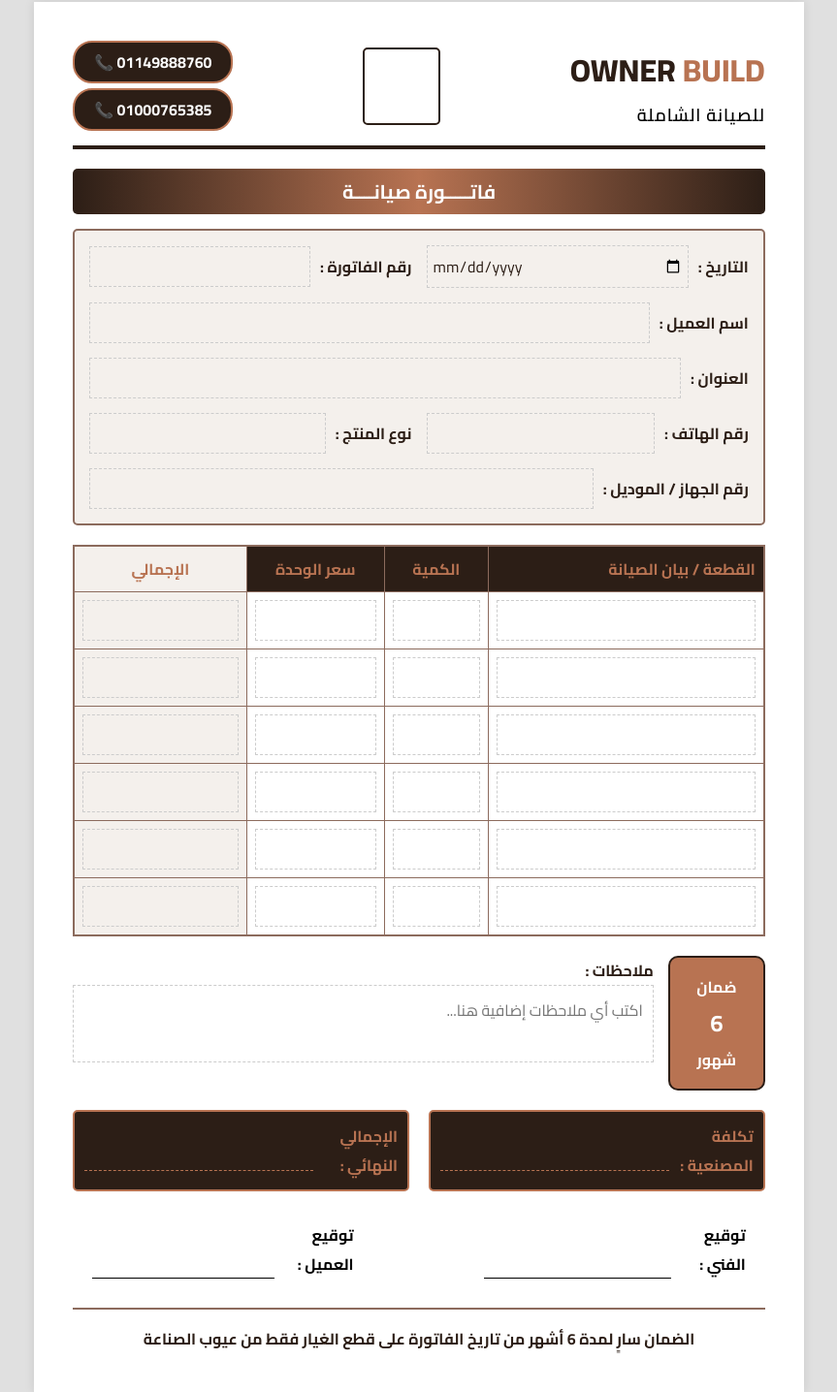
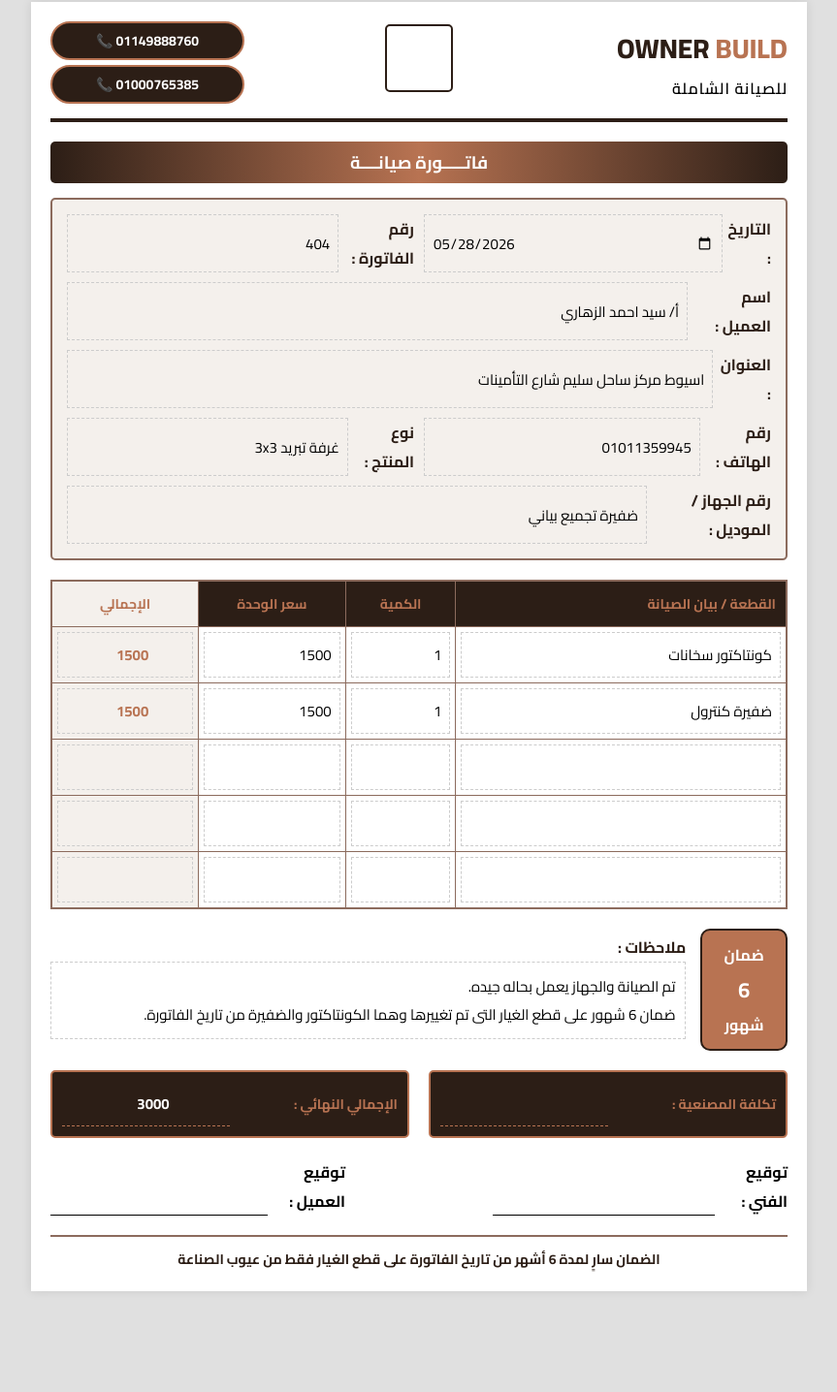
Before and after one commit to 3mmar404/invoicee, a plain HTML site: page index.html in a window 1280 px wide. Shown: the part 91-1527 px from the top of the page at 97% size, without its empty margins (208-1071 px from the left). After the commit the page ends 1433 px from the top, so only its background shows below. Drawn offline with Linux system fonts and the light colour scheme.

Commit message:
Update index.html

```diff
--- a/index.html
+++ b/index.html
@@ -3,7 +3,7 @@
 <head>
     <meta charset="UTF-8">
     <meta name="viewport" content="width=device-width, initial-scale=1.0">
-    <title>فاتورة صيانة - OWNER BUILD</title>
+    <title>فاتورة صيانة 404 - OWNER BUILD</title>
     <link href="https://fonts.googleapis.com/css2?family=Cairo:wght@400;600;700;800&display=swap" rel="stylesheet">
     <style>
         :root {
@@ -21,16 +21,16 @@
         body {
             background-color: #e0e0e0;
             margin: 0;
-            padding: 20px;
+            padding: 10px;
             display: flex;
             justify-content: center;
         }
 
         .invoice-container {
             background-color: #fff;
-            width: 210mm; /* A4 Width */
-            min-height: 297mm; /* A4 Height */
-            padding: 40px;
+            width: 100%;
+            max-width: 800px;
+            padding: 20px;
             box-shadow: 0 0 10px rgba(0,0,0,0.1);
             position: relative;
         }
@@ -43,277 +43,144 @@
             border-bottom: 4px solid var(--dark-brown);
             padding-bottom: 15px;
             margin-bottom: 20px;
+            flex-wrap: wrap;
+            gap: 15px;
         }
 
-        .logo-section h1 {
-            margin: 0;
-            color: var(--copper);
-            font-size: 32px;
-            font-weight: 800;
-        }
-        .logo-section h1 span {
-            color: var(--dark-brown);
-        }
-        .logo-section p {
-            margin: 0;
-            font-weight: 600;
-            font-size: 18px;
-            letter-spacing: 1px;
-        }
+        .logo-section { text-align: center; flex: 1; min-width: 150px; }
+        .logo-section h1 { margin: 0; color: var(--copper); font-size: 28px; font-weight: 800; }
+        .logo-section h1 span { color: var(--dark-brown); }
+        .logo-section p { margin: 0; font-weight: 600; font-size: 16px; letter-spacing: 1px; }
 
-        .qr-section {
-            display: flex;
-            justify-content: center;
-            align-items: center;
-        }
-        .qr-section img {
-            width: 80px;
-            height: 80px;
-            border: 2px solid var(--dark-brown);
-            border-radius: 5px;
-            padding: 2px;
-        }
+        .qr-section { text-align: center; flex: 1; }
+        .qr-section img { width: 70px; height: 70px; border: 2px solid var(--dark-brown); border-radius: 5px; padding: 2px; }
 
-        .contact-info {
-            display: flex;
-            flex-direction: column;
-            gap: 5px;
-        }
-        .contact-item {
-            background-color: var(--dark-brown);
-            color: white;
-            padding: 5px 20px;
-            border-radius: 20px;
-            font-weight: bold;
-            font-size: 16px;
-            direction: ltr;
-            text-align: right;
-            border: 2px solid var(--copper);
-        }
+        .contact-info { display: flex; flex-direction: column; gap: 5px; flex: 1; align-items: center; }
+        .contact-item { background-color: var(--dark-brown); color: white; padding: 5px 15px; border-radius: 20px; font-weight: bold; font-size: 14px; direction: ltr; text-align: center; border: 2px solid var(--copper); width: 100%; max-width: 200px;}
 
         /* --- Form Inputs --- */
         input[type="text"], input[type="number"], input[type="date"] {
-            border: 1px dashed #ccc;
-            padding: 5px;
-            font-size: 16px;
-            background: transparent;
-            width: 100%;
-            transition: 0.3s;
-            color: var(--dark-brown);
+            border: 1px dashed #ccc; padding: 8px; font-size: 15px; background: transparent; width: 100%; transition: 0.3s;
         }
-        input:focus {
-            outline: none;
-            border-color: var(--copper);
-            background-color: #fafafa;
-        }
-
-        /* تحسين مدخلات الأرقام وإلغاء الأسهم الجانبية المزعجة لتسهيل الكتابة */
-        input::-webkit-outer-spin-button,
-        input::-webkit-inner-spin-button {
-            -webkit-appearance: none;
-            margin: 0;
-        }
-        input[type=number] {
-            -moz-appearance: textfield;
-            text-align: center;
-        }
-
-        /* منع تغير لون خلفية الحقول الحسابية عند الضغط عليها بالخطأ */
-        input[readonly]:focus {
-            background-color: transparent !important;
-        }
+        input:focus, textarea:focus { outline: none; border-color: var(--copper); background-color: #fafafa; }
 
         /* --- Invoice Info Section --- */
-        .invoice-title {
-            text-align: center;
-            background: linear-gradient(to right, var(--dark-brown), var(--copper), var(--dark-brown));
-            color: white;
-            padding: 5px;
-            font-size: 20px;
-            font-weight: bold;
-            border-radius: 5px;
-            margin-bottom: 15px;
-        }
+        .invoice-title { text-align: center; background: linear-gradient(to right, var(--dark-brown), var(--copper), var(--dark-brown)); color: white; padding: 5px; font-size: 18px; font-weight: bold; border-radius: 5px; margin-bottom: 15px; }
 
-        .info-grid {
-            display: grid;
-            grid-template-columns: 1fr 1fr;
-            gap: 15px;
-            background-color: var(--light-bg);
-            padding: 15px;
-            border: 2px solid var(--border-color);
-            border-radius: 5px;
-            margin-bottom: 20px;
-        }
-        .info-row {
-            display: flex;
-            align-items: center;
-            gap: 10px;
-        }
-        .info-row label {
-            font-weight: bold;
-            color: var(--dark-brown);
-            white-space: nowrap;
-        }
+        .info-grid { display: grid; grid-template-columns: 1fr; gap: 10px; background-color: var(--light-bg); padding: 15px; border: 2px solid var(--border-color); border-radius: 5px; margin-bottom: 20px; }
+        .info-row { display: flex; flex-direction: column; gap: 5px; }
+        .info-row label { font-weight: bold; color: var(--dark-brown); }
 
         /* --- Table Section --- */
-        table {
-            width: 100%;
-            border-collapse: collapse;
-            margin-bottom: 20px;
-            border: 2px solid var(--border-color);
-        }
-        th, td {
-            border: 1px solid var(--border-color);
-            padding: 8px;
-            text-align: center;
-        }
-        th {
-            background-color: var(--dark-brown);
-            color: var(--copper);
-            font-weight: bold;
-            font-size: 16px;
-        }
-        .desc-col { width: 40%; text-align: right; }
-        .desc-col input { text-align: right; }
+        .table-responsive { overflow-x: auto; margin-bottom: 20px; border: 2px solid var(--border-color); }
+        table { width: 100%; min-width: 600px; border-collapse: collapse; }
+        th, td { border: 1px solid var(--border-color); padding: 5px; text-align: center; }
+        th { background-color: var(--dark-brown); color: var(--copper); font-weight: bold; font-size: 14px; padding: 10px; }
+        .desc-col { width: 45%; text-align: right; }
         .qty-col { width: 15%; }
         .price-col { width: 20%; }
-        .total-col { width: 25%; background-color: var(--light-bg); font-weight: bold;}
+        .total-col { width: 20%; background-color: var(--light-bg); font-weight: bold; }
 
         /* --- Footer Sections --- */
-        .notes-section {
-            display: flex;
-            gap: 15px;
-            margin-bottom: 20px;
-            align-items: flex-start;
-        }
-        .warranty-badge {
-            background: var(--copper);
-            color: white;
-            padding: 15px;
-            border-radius: 10px;
-            text-align: center;
-            font-weight: bold;
-            border: 2px solid var(--dark-brown);
-            width: 100px;
-        }
-        .warranty-badge span { font-size: 24px; display: block; }
-        .notes-input {
-            flex-grow: 1;
-        }
-        textarea {
-            width: 100%;
-            height: 80px;
-            border: 1px dashed #ccc;
-            padding: 10px;
-            font-size: 16px;
-            resize: none;
-            color: var(--dark-brown);
-        }
-        textarea:focus {
-            outline: none;
-            border-color: var(--copper);
-            background-color: #fafafa;
-        }
+        .notes-section { display: flex; flex-direction: column; gap: 15px; margin-bottom: 20px; align-items: center; }
+        .warranty-badge { background: var(--copper); color: white; padding: 10px; border-radius: 10px; text-align: center; font-weight: bold; border: 2px solid var(--dark-brown); width: 100px; }
+        .warranty-badge span { font-size: 22px; display: block; }
+        .notes-input { width: 100%; }
+        textarea { width: 100%; height: 80px; border: 1px dashed #ccc; padding: 10px; font-size: 15px; resize: none; }
 
-        .totals-section {
-            display: grid;
-            grid-template-columns: 1fr 1fr;
-            gap: 20px;
-            margin-bottom: 20px;
-        }
-        .total-box {
-            background-color: var(--dark-brown);
-            color: white;
-            padding: 10px;
-            display: flex;
-            align-items: center;
-            border-radius: 5px;
-            border: 2px solid var(--copper);
-        }
-        .total-box label {
-            width: 120px;
-            font-weight: bold;
-            color: var(--copper);
-        }
-        .total-box input {
-            color: white;
-            font-weight: bold;
-            border: none;
-            border-bottom: 1px dashed var(--copper);
-            text-align: center;
-        }
+        .totals-section { display: grid; grid-template-columns: 1fr; gap: 10px; margin-bottom: 20px; }
+        .total-box { background-color: var(--dark-brown); color: white; padding: 10px; display: flex; justify-content: space-between; align-items: center; border-radius: 5px; border: 2px solid var(--copper); }
+        .total-box label { font-weight: bold; color: var(--copper); font-size: 14px; }
+        .total-box input { color: white; font-weight: bold; border: none; border-bottom: 1px dashed var(--copper); text-align: center; width: 50%; }
 
-        /* حل مشكلة تحول الحقل للأبيض واختفاء النص عند الضغط والتعديل */
-        .total-box input:focus {
-            background-color: rgba(255, 255, 255, 0.15) !important;
-            color: white !important;
-        }
-
-        .signatures {
-            display: flex;
-            justify-content: space-between;
-            margin-top: 30px;
-            padding: 0 20px;
-        }
-        .sig-box {
-            display: flex;
-            align-items: flex-end;
-            gap: 10px;
-            width: 40%;
-        }
+        .signatures { display: flex; flex-direction: column; gap: 20px; margin-top: 20px; align-items: center; }
+        .sig-box { display: flex; flex-direction: column; align-items: center; gap: 5px; width: 100%; }
         .sig-box label { font-weight: bold; }
         .sig-box input { border-bottom: 1px solid black; border-top:none; border-left:none; border-right:none; text-align: center; }
 
-        .footer-text {
-            text-align: center;
-            margin-top: 30px;
-            font-weight: bold;
-            color: var(--dark-brown);
-            padding-top: 15px;
-            border-top: 2px solid var(--border-color);
+        .footer-text { text-align: center; margin-top: 20px; font-weight: bold; color: var(--dark-brown); padding-top: 10px; border-top: 2px solid var(--border-color); font-size: 14px;}
+
+        /* --- Buttons --- */
+        .controls { text-align: center; margin-bottom: 20px; width: 100%; }
+        .btn { background-color: var(--dark-brown); color: white; border: none; padding: 15px 30px; font-size: 18px; cursor: pointer; border-radius: 5px; font-weight: bold; width: 100%; max-width: 400px;}
+        .btn:hover { background-color: var(--copper); }
+
+        /* =========================================================
+           إعدادات الطباعة الاحترافية (للحفاظ على صفحة واحدة A4)
+           ========================================================= */
+        @media print {
+            @page {
+                size: A4 portrait;
+                margin: 5mm; /* تقليل هوامش الورقة الأساسية */
+            }
+            body { background-color: white; padding: 0; display: block; }
+            .invoice-container {
+                width: 100% !important;
+                max-width: none !important;
+                padding: 10px 20px !important; /* تقليل المسافات الداخلية لتوفير مساحة */
+                box-shadow: none !important;
+                margin: 0;
+                page-break-inside: avoid;
+            }
+            .controls { display: none !important; }
+
+            /* إخفاء الحدود للخانات أثناء الطباعة */
+            input[type="text"], input[type="number"], input[type="date"], textarea {
+                border: none !important; background: transparent !important; color: black !important; padding: 2px !important;
+            }
+            .total-box input { color: white !important; }
+            * { -webkit-print-color-adjust: exact !important; print-color-adjust: exact !important; }
+            input::placeholder, textarea::placeholder { color: transparent; }
+
+            /* تقليل المسافات السفلية بين الأقسام لتجميعها في صفحة واحدة */
+            .header { margin-bottom: 10px; padding-bottom: 10px; flex-wrap: nowrap; }
+            .invoice-title { margin-bottom: 10px; }
+            .info-grid { padding: 8px; margin-bottom: 10px; grid-template-columns: 1fr 1fr; gap: 5px; }
+            .table-responsive { margin-bottom: 10px; border: none; overflow: visible; }
+            table { border: 2px solid var(--border-color); }
+            th, td { padding: 4px !important; } /* تصغير خلايا الجدول */
+            .notes-section { margin-bottom: 10px; flex-direction: row; gap: 10px;}
+            .warranty-badge { padding: 5px; width: 80px; }
+            .warranty-badge span { font-size: 18px; }
+            textarea { height: 50px; } /* تقليل ارتفاع الملاحظات */
+            .totals-section { margin-bottom: 10px; grid-template-columns: 1fr 1fr; gap: 15px; }
+            .total-box { padding: 5px; }
+            .signatures { margin-top: 10px; flex-direction: row; justify-content: space-between; }
+
+            .logo-section { text-align: right; }
+            .contact-info { align-items: flex-end; }
+            .info-row { flex-direction: row; }
+            .info-row.full-width { grid-column: span 2; }
+            .total-box input { width: auto; }
+            .sig-box { width: 40%; flex-direction: row; align-items: flex-end; }
+
+            /* الكلاس الذي سيتم إضافته برمجياً لإخفاء الصفوف الفارغة */
+            .hide-on-print { display: none !important; }
         }
 
-        /* --- Buttons --- */
-        .controls {
-            text-align: center;
-            margin-bottom: 20px;
-        }
-        .btn {
-            background-color: var(--dark-brown);
-            color: white;
-            border: none;
-            padding: 10px 30px;
-            font-size: 18px;
-            cursor: pointer;
-            border-radius: 5px;
-            font-weight: bold;
-        }
-        .btn:hover { background-color: var(--copper); }
-
-        /* --- Print Styles --- */
-        @media print {
-            body { background-color: white; padding: 0; }
-            .invoice-container { box-shadow: none; padding: 10px; width: 100%; }
-            .controls { display: none; }
-            input[type="text"], input[type="number"], input[type="date"], textarea {
-                border: none !important;
-                background: transparent !important;
-                color: black !important;
-            }
-            .total-box input { color: white !important; } /* Keep total text white on print */
-            * { -webkit-print-color-adjust: exact !important; print-color-adjust: exact !important; }
-            /* Hide placeholder texts when printing empty fields */
-            input::placeholder, textarea::placeholder { color: transparent; }
+        /* إعدادات الشاشات المتوسطة والكبيرة (الكمبيوتر) */
+        @media (min-width: 768px) {
+            .header { flex-wrap: nowrap; }
+            .logo-section { text-align: right; }
+            .contact-info { align-items: flex-end; }
+            .info-grid { grid-template-columns: 1fr 1fr; }
+            .info-row { flex-direction: row; }
+            .info-row.full-width { grid-column: span 2; }
+            .notes-section { flex-direction: row; }
+            .totals-section { grid-template-columns: 1fr 1fr; gap: 20px; }
+            .signatures { flex-direction: row; justify-content: space-between; }
+            .sig-box { width: 40%; flex-direction: row; align-items: flex-end; }
+            .table-responsive { border: none; overflow: visible; }
+            table { border: 2px solid var(--border-color); }
         }
     </style>
 </head>
 <body>
 
-    <div style="display: flex; flex-direction: column; align-items: center;">
+    <div style="display: flex; flex-direction: column; align-items: center; width: 100%;">
 
         <div class="controls no-print">
-            <button class="btn" onclick="window.print()">🖨️ طباعة / حفظ كـ PDF</button>
+            <button class="btn" onclick="prepareAndPrint()">🖨️ طباعة / حفظ كـ PDF</button>
         </div>
 
         <div class="invoice-container">
@@ -338,34 +205,35 @@
             <div class="info-grid">
                 <div class="info-row">
                     <label>التاريخ :</label>
-                    <input type="date" id="date">
+                    <input type="date" id="date" value="2026-05-28">
                 </div>
                 <div class="info-row">
                     <label>رقم الفاتورة :</label>
-                    <input type="text" id="invoice-num">
+                    <input type="text" id="invoice-num" value="404">
                 </div>
-                <div class="info-row" style="grid-column: span 2;">
+                <div class="info-row full-width">
                     <label>اسم العميل :</label>
-                    <input type="text" id="customer-name">
+                    <input type="text" id="customer-name" value="أ/ سيد احمد الزهاري">
                 </div>
-                <div class="info-row" style="grid-column: span 2;">
+                <div class="info-row full-width">
                     <label>العنوان :</label>
-                    <input type="text" id="address">
+                    <input type="text" id="address" value="اسيوط مركز ساحل سليم شارع التأمينات">
                 </div>
                 <div class="info-row">
                     <label>رقم الهاتف :</label>
-                    <input type="text" id="phone">
+                    <input type="text" id="phone" value="01011359945">
                 </div>
                 <div class="info-row">
                     <label>نوع المنتج :</label>
-                    <input type="text" id="product-type">
+                    <input type="text" id="product-type" value="غرفة تبريد 3x3">
                 </div>
-                <div class="info-row" style="grid-column: span 2;">
+                <div class="info-row full-width">
                     <label>رقم الجهاز / الموديل :</label>
-                    <input type="text" id="model">
+                    <input type="text" id="model" value="ضفيرة تجميع بياني">
                 </div>
             </div>
 
+            <div class="table-responsive">
                 <table>
                     <thead>
                         <tr>
@@ -376,20 +244,39 @@
                         </tr>
                     </thead>
                     <tbody id="items-body">
-                    <script>
-                        for(let i=0; i<6; i++) {
-                            document.write(`
                         <tr class="item-row">
-                                <td class="desc-col"><input type="text"></td>
+                            <td class="desc-col"><input type="text" class="desc-input" value="كونتاكتور سخانات"></td>
+                            <td class="qty-col"><input type="number" class="qty" min="1" value="1" oninput="calculateTotal()"></td>
+                            <td class="price-col"><input type="number" class="price" min="0" value="1500" oninput="calculateTotal()"></td>
+                            <td class="total-col"><input type="number" class="row-total" readonly style="font-weight:bold; color:#b87352; text-align:center;"></td>
+                        </tr>
+                        <tr class="item-row">
+                            <td class="desc-col"><input type="text" class="desc-input" value="ضفيرة كنترول"></td>
+                            <td class="qty-col"><input type="number" class="qty" min="1" value="1" oninput="calculateTotal()"></td>
+                            <td class="price-col"><input type="number" class="price" min="0" value="1500" oninput="calculateTotal()"></td>
+                            <td class="total-col"><input type="number" class="row-total" readonly style="font-weight:bold; color:#b87352; text-align:center;"></td>
+                        </tr>
+                        <tr class="item-row">
+                            <td class="desc-col"><input type="text" class="desc-input"></td>
                             <td class="qty-col"><input type="number" class="qty" min="1" oninput="calculateTotal()"></td>
                             <td class="price-col"><input type="number" class="price" min="0" oninput="calculateTotal()"></td>
                             <td class="total-col"><input type="number" class="row-total" readonly style="font-weight:bold; color:#b87352; text-align:center;"></td>
                         </tr>
-                            `);
-                        }
-                    </script>
+                        <tr class="item-row">
+                            <td class="desc-col"><input type="text" class="desc-input"></td>
+                            <td class="qty-col"><input type="number" class="qty" min="1" oninput="calculateTotal()"></td>
+                            <td class="price-col"><input type="number" class="price" min="0" oninput="calculateTotal()"></td>
+                            <td class="total-col"><input type="number" class="row-total" readonly style="font-weight:bold; color:#b87352; text-align:center;"></td>
+                        </tr>
+                        <tr class="item-row">
+                            <td class="desc-col"><input type="text" class="desc-input"></td>
+                            <td class="qty-col"><input type="number" class="qty" min="1" oninput="calculateTotal()"></td>
+                            <td class="price-col"><input type="number" class="price" min="0" oninput="calculateTotal()"></td>
+                            <td class="total-col"><input type="number" class="row-total" readonly style="font-weight:bold; color:#b87352; text-align:center;"></td>
+                        </tr>
                     </tbody>
                 </table>
+            </div>
 
             <div class="notes-section">
                 <div class="warranty-badge">
@@ -399,7 +286,7 @@
                 </div>
                 <div class="notes-input">
                     <label style="font-weight:bold; color:var(--dark-brown);">ملاحظات :</label>
-                    <textarea placeholder="اكتب أي ملاحظات إضافية هنا..."></textarea>
+                    <textarea>تم الصيانة والجهاز يعمل بحاله جيده.&#13;&#10;ضمان 6 شهور على قطع الغيار التى تم تغييرها وهما الكونتاكتور والضفيرة من تاريخ الفاتورة.</textarea>
                 </div>
             </div>
 
@@ -460,6 +347,34 @@
                 finalTotalInput.value = '';
             }
         }
+
+        // دالة يتم استدعاؤها عند الضغط على زر الطباعة
+        function prepareAndPrint() {
+            const rows = document.querySelectorAll('.item-row');
+
+            // فحص كل صف، إذا كان خالي من الاسم نُخفيه من الطباعة
+            rows.forEach(row => {
+                const desc = row.querySelector('.desc-input').value.trim();
+                if (desc === "") {
+                    row.classList.add('hide-on-print');
+                }
+            });
+
+            // فتح نافذة الطباعة
+            window.print();
+        }
+
+        // إرجاع الصفوف المخفية بعد انتهاء أو إلغاء نافذة الطباعة
+        window.addEventListener('afterprint', () => {
+            const rows = document.querySelectorAll('.item-row');
+            rows.forEach(row => {
+                row.classList.remove('hide-on-print');
+            });
+        });
+
+        window.onload = function() {
+            calculateTotal();
+        };
     </script>
 </body>
 </html>
```
Lines whose indentation alone changed are shown as unchanged.
